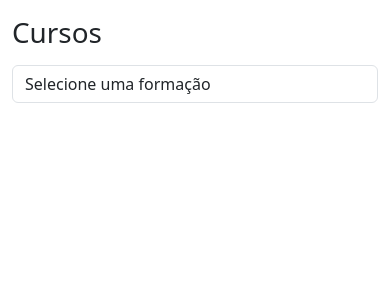
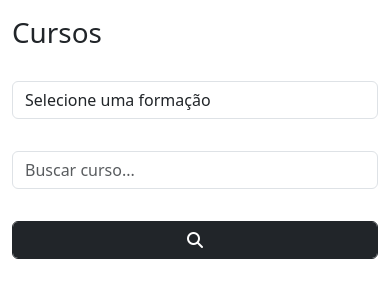
Before and after one commit to NevesSFelipe/php_cronograma_estudos, a PHP site: page /github/ in a window 390 px wide. Shown: the part 96-396 px from the top of the page. Run offline with PHP 8.4, Linux system fonts and the light colour scheme; some libraries are stand-ins or nearby versions.

Commit message:
adicionando buscar por nome

```diff
--- a/App/controller/IndexController.php
+++ b/App/controller/IndexController.php
@@ -30,6 +30,12 @@
             print(json_encode($arrayCursos));
         }
 
+        public function buscarCursoPorNome(string $nome_curso)
+        {
+            $arrayCursos = $this->cursos->buscarCursoPorNome($nome_curso);
+            print(json_encode($arrayCursos));
+        }
+
         public function editarStatusCurso()
         {
             $input = file_get_contents('php://input');
--- a/App/model/CursosModel.php
+++ b/App/model/CursosModel.php
@@ -49,6 +49,22 @@
             return $retorno;
         }
 
+        public function buscarCursoPorNome(string $nome_curso): array
+        {
+            $where = "WHERE titulo_curso LIKE '%{$nome_curso}%'";
+
+            $sql = "SELECT * FROM cursos {$where} ORDER BY titulo_curso ASC";
+
+            $stm = $this->conexao->prepare($sql);
+
+            $retorno = $stm->execute() === false
+                ? $this->tratarRetorno(array())
+                : $this->tratarRetorno($stm->fetchAll(PDO::FETCH_ASSOC))
+            ;
+
+            return $retorno;
+        }
+
         private function tratarRetorno(array $retorno): array
         {
             header('Content-Type: application/json');
--- a/App/view/index.php
+++ b/App/view/index.php
@@ -27,7 +27,9 @@
 
             <h1 class="text-dark mb-3">Cursos</h1>
 
-            <div class="mt-3 mb-3 form-group">
+            <div class="row">
+
+                <div class="col-sm-5 mt-3 mb-3 form-group">
 
                     <select class="form-control" id='select_formacoes'>
                         <option disabled selected>Selecione uma formação</option>
@@ -43,11 +45,26 @@
                     </select>
 
                 </div>
+
+                <div class="col-sm-6 mt-3 mb-3 form-group">
+                    <input id="inputNomeCursoProcurado" placeholder="Buscar curso..." class="form-control" type="text">
+                </div>
+
+                <div class="col-sm-1 mt-3 mb-3 form-group">
+                    <button id="btnBuscarCursoPorNome" class="form-control btn btn-dark">
+                        <i class="fa-solid fa-magnifying-glass"></i>
+                    </button>
+                </div>
+
+            </div>
+
+
             <div id="tabelaCursos"><!-- Tabela construida com JS --></div>
         </div>
 
         <script src="https://cdn.jsdelivr.net/npm/bootstrap@5.3.3/dist/js/bootstrap.bundle.min.js"></script>
-        <script src="<?= URL_BASE . 'assets/js/main.js' ?>"></script>
+        <script src="<?= URL_BASE . 'assets/js/main.js?' . time() ?>"></script>
+        <script src="https://kit.fontawesome.com/910e6444fa.js" crossorigin="anonymous"></script>
     </body>
 
 </html>
--- a/assets/js/main.js
+++ b/assets/js/main.js
@@ -4,6 +4,7 @@ init();
 
 function init() {
     mapearChangeSelectFormacoes();
+    mapearBtnBuscarCursoPorNome();
 }
 
 function mapearChangeSelectFormacoes() {
@@ -130,3 +131,37 @@ async function editarStatusCurso(idCurso, statusAtual) {
     }
 
 }
+
+function mapearBtnBuscarCursoPorNome() {
+
+    document.getElementById("btnBuscarCursoPorNome").addEventListener("click", function() {
+        buscarCursoPorNome();
+    });
+
+    document.getElementById("inputNomeCursoProcurado").addEventListener("keypress", function(event) {
+        if (event.key === "Enter" || event.keyCode === 13) {
+            buscarCursoPorNome();   // Chama a função
+        }
+    });
+
+}
+
+async function buscarCursoPorNome() {
+
+    let nomeCursoProcurado = document.getElementById('inputNomeCursoProcurado').value;
+
+    fetch(url_base + `index/buscarCursoPorNome/${nomeCursoProcurado}`)
+        .then((response) => {
+            if (!response.ok) {
+                throw new Error("Erro na requisição: " + response.statusText);
+            }
+            return response.json();
+        })
+        .then((cursos) => {
+            montarTabela(cursos.data);
+        })
+        .catch((error) => {
+            console.error("Erro:", error);
+        });
+
+}
```
Lines whose indentation alone changed are shown as unchanged.
